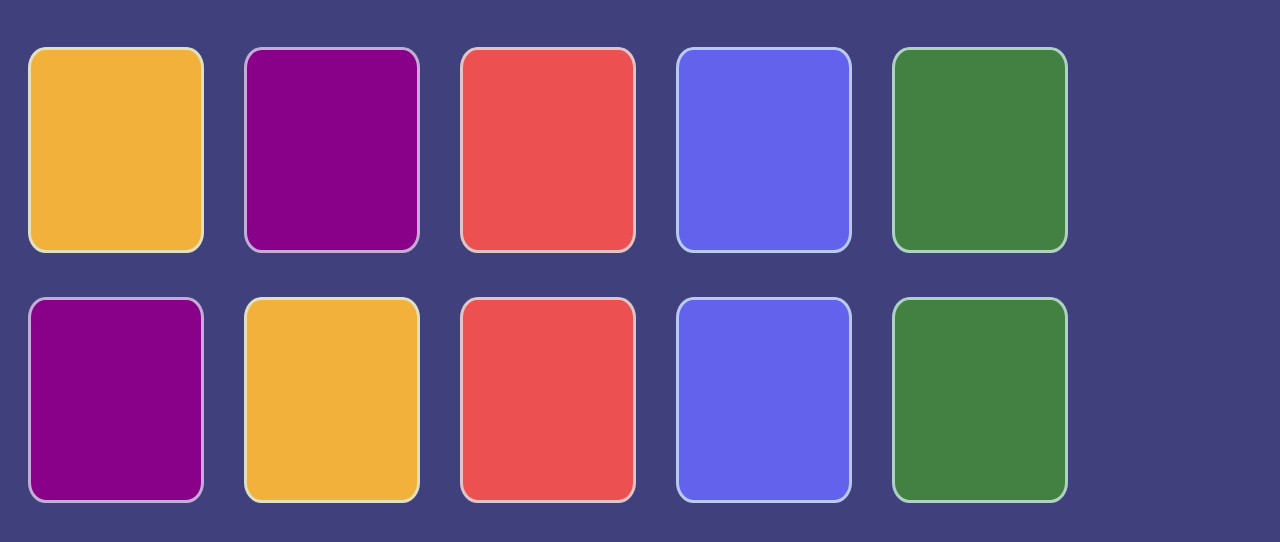
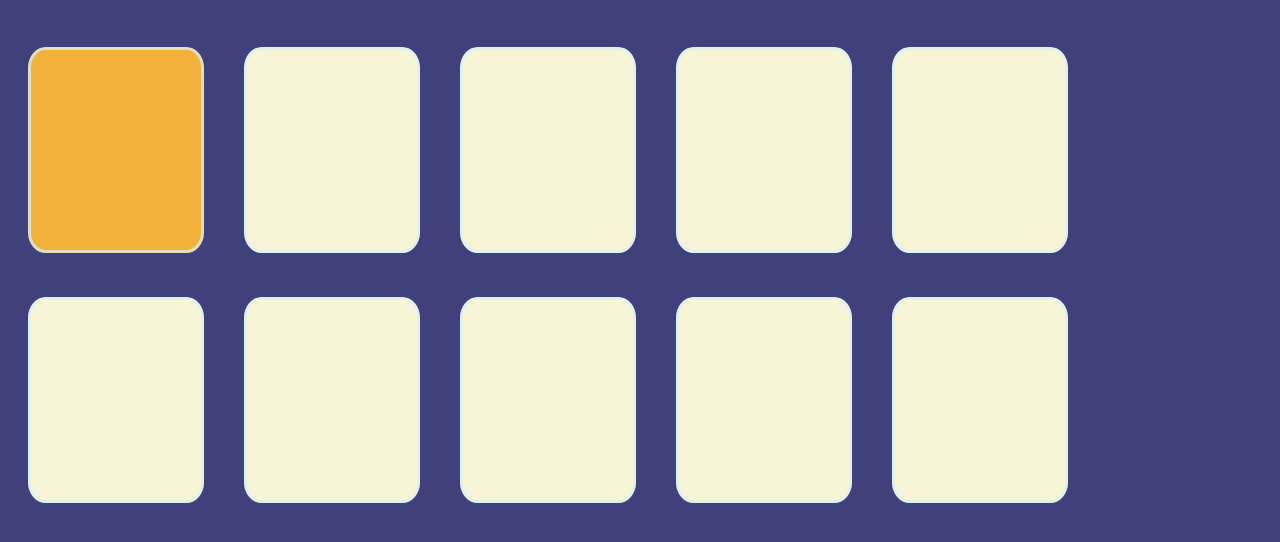
Before and after one commit to jswwWorks/memory-game, a plain HTML site: page index.html in a window 1280 px wide. Both pictures are taken after a click on the element 116 px from the left and 234 px from the top of the page. Shown: the part 84-626 px from the top of the page. Drawn offline with Linux system fonts and the light colour scheme.

Commit message:
game is far more functional

```diff
--- a/memory-game.css
+++ b/memory-game.css
@@ -21,10 +21,13 @@ h1 {
   border-radius: 10%;
 }
 
+/* you'll style unflipped as you make the cards
 div.unflipped{
   background-color: rgb(248, 245, 215);
 }
+*/
 
+/* currently, make the class mean nothing
 div.purple{
   background-color: rgb(137, 0, 137);
 }
@@ -44,3 +47,4 @@ div.green{
 div.orange{
   background-color: rgb(241, 177, 59);
 }
+*/
--- a/memory-game.js
+++ b/memory-game.js
@@ -8,17 +8,22 @@ const COLORS = [
   "red", "blue", "green", "orange", "purple",
 ]; // generates an array with the initial colors
 
-let colorFrequencies = {
-  "blue" : 0,
-  "red" : 0,
-  "green" : 0,
-  "orange" : 0,
-  "purple" : 0
-} // initializes an object with the amount of flipped cards in a given array
+let realColors = { // the colors to change things to as needed
+  "blue" : 'rgb(98, 98, 236)',
+  "red" : 'rgb(237, 80, 80)',
+  "green" : 'rgb(67, 129, 67)',
+  "orange" : 'rgb(241, 177, 59)',
+  "purple" : 'rgb(137, 0, 137)'
+}
 
 let colorIDsArr = []; // I'll populate this array with ids to make ID assignments easier
-// id assignment will happen in createCards() function
+// id assignment will happen in idCreator() function
 
+
+// relevant variables for a flipped card that has yet to be matched
+let numActive = 0; // this represents the number of active cards that are flipped
+let activeCardsIDs = []; // an array of the currently active card's id's
+let activeCardsColorClass = []; // array of the currently active card's color class
 
 const colors = shuffle(COLORS); // shuffles the COLORS array and stores it with the name 'colors'
 
@@ -42,70 +47,127 @@ function shuffle(items) {
   return items;
 }
 
-/** Create card for every color in colors (each will appear twice)
- *
- * Each div DOM element will have:
- * - a class with the value of the color
- * - a click event listener for each card to handleCardClick
- */
-
 function createCards(colors) {
-  const gameBoard = document.getElementById("game");
-
+  const gameBoard = document.getElementById("game"); // this is what we'll append the card to
   for (let color of colors) {
     const oneCard = document.createElement('div'); // creates div for card
+    oneCard.id = idCreator(color); // calls function that generates an id for each specific card
+    oneCard.style.backgroundColor = "rgb(248, 245, 215)"; // set the unflipped color
+    oneCard.classList.add(color); // add class of the card's color
+    gameBoard.append(oneCard); // appends the card to the gameboard div element
+    oneCard.addEventListener('click', handleCardClick); // when card is clicked, handleCardClick triggers
+  }
+}
 
-    // this if-else statement assigns each card with an id
-    if (!!colorIDsArr.includes(`${color}1`)) { // if the first card of this color was already created, make it card 2
-      oneCard.id = `${color}2`;
-      colorIDsArr.push(`${color}2`); // adds it to array
-    }
-    else {
-      oneCard.id = `${color}1`; // or makes its id color1
-      colorIDsArr.push(`${color}1`); // adds it to array
-    }
-
-    oneCard.classList.add(color); // makes the card's class its color
-    oneCard.classList.add('aCard'); // adds the class 'aCard'
-    oneCard.classList.add('unflipped'); // adds the class unflipped
-    oneCard.classList.add('unlocked'); // allows a card to be modified
-    gameBoard.append(oneCard); // appends the card to the gameboard div element! // also send color name for the sake of handleClickCard obj
-    // now that I've created the card, I need to add an event listener to go to the handleCardClick function
-    oneCard.addEventListener('click', e => {
-      if (oneCard.classList.contains('unlocked')) {
-        handleCardClick(e, color);
-      }
-      else {
-        console.log('the card you clicked is locked'); // test this out soon after dinner!
-      }
-    }); // this is what triggers when a card is clicked
-    //oneCard.addEventListener('click', handleCardClick(e)); // figure out proper syntax but this would send it to the function
-    // missing code here ...
+/** This function creates an id for each distinct card in the array. */
+function idCreator(colorVal) {
+  if (!!colorIDsArr.includes(`${colorVal}1`)) { // if first card of this color was already created, make it card 2
+    colorIDsArr.push(`${colorVal}2`);
+    return `${colorVal}2`;
+  }
+  else {
+    colorIDsArr.push(`${colorVal}1`); // or makes its id color1
+    return `${colorVal}1`;
   }
 }
 
 /** Flip a card face-up. */
 
-function flipCard(card) {
-  // ... you need to write this ...
+function flipCard(card, colorToAdd) {
+  // update the card's background based on it's actual hidden color
+  card.style.backgroundColor = `${realColors[colorToAdd]}`;
 }
 
 /** Flip a card face-down. */
 
-function unFlipCard(card) {
-  // ... you need to write this ...
+function unFlipCard(firstID, secondID) {
+  // grab both of the elements to unflip
+  let cardOne = document.getElementById(firstID);
+  let cardTwo = document.getElementById(secondID);
+  cardOne.style.backgroundColor = "rgb(248, 245, 215)";
+  cardTwo.style.backgroundColor = "rgb(248, 245, 215)"; // resets the styles of both cards
 }
 
 /** Handle clicking on a card: this could be first-card or second-card. */
 
-function handleCardClick(evt, col) { // beautiful -- this sends the name of the color through which really matters
-  console.log(`this is the ${col} and this is the ${evt}`);
-  console.log(evt.classList);
+function handleCardClick(event) {
+
+  // gather info about the event
+  const theCard = event.target; // this grabs the element
+  const cardID = theCard.id; // this is its id
+  const cardColor = cardID.slice(0, cardID.length - 1); // this is its class & its color
+
+  if (numActive < 2){ // things will only happen if there's 0 or 1 active cards
+    numActive++; // a card was just clicked on, so add to number of active cards in play
+
+    // LATER, add a time delay here!
+    flipCard(theCard, cardColor); // flip over the card that was just clicked
+
+    // numActive is either 1 or 2
+
+    if (numActive === 1) { // if it's 1, all you need to do is add info
+      activeCardsIDs.push(cardID); // adds card id to the array
+      activeCardsColorClass.push(cardColor); // adds color to the array
+    }
+
+    else if (numActive === 2) { // but if it's 2, you need to check to see if they match!
+      if ((cardColor == activeCardsColorClass[0]) && (cardID != activeCardsIDs[0])) {
+        // if it's a match, alert the player
+        console.log('you found a match!');
+        // remove the events from each of those cards
+        // first removal is easy, it's the card you had before
+        theCard.removeEventListener('click', handleCardClick); // testing out removing ability
+        // second removal requires retrieving the element
+        let secondElement = document.getElementById(`${activeCardsIDs[0]}`);
+        secondElement.removeEventListener('click', handleCardClick); // removes from second element
+      }
+      else {
+        // otherwise, it wasn't a match
+        console.log('sorry bud, that\'s not a match');
+        unFlipCard(cardID, activeCardsIDs[0]); // sends ids of the 2 cards to unflip array
+      }
+      // either way, you need to reset the saved information
+      numActive = 0; // reset num active
+      activeCardsColorClass = []; // reset class array
+      activeCardsIDs = []; // reset ids array
+    }
+    // in the case of 2 you need to clear out the array
+    // if cards need to be unflipped you can get element by id! super convenient
+
+
+
+
+
+
+  }
+
+
+
+
+  console.log('you clicked on a card!');
+  console.log(`the card's id is ${theCard.id} and its color is ${cardColor}`);
+
+
+  /* IMPORTANT
+  const theCard = event.target;
+  theCard.removeEventListener('click', handleCardClick); // testing out removing ability
+  this is what I'll use (in some capacity) to make cards unclickable after they're out of use!
+  */
+
   // ... you need to write this ...
 }
 
 
-/* to change # of flipped cards and max it at 2, write a conditional and also set a global variable
+/*
+there is in fact a way to theoretically unflip a card you didn't want to flip over, but i don't think that's how
+memory normally works (there's no takesies backsies)
+
+current priority is to figure out how the timer works because it's automatically reseting it without showing you the failing
+
+also make a congratulatory message to the winner once they've won
+
+
+to change # of flipped cards and max it at 2, write a conditional and also set a global variable
 that initializes flipCount
 
 let flipCount = 0; // this will start the flip count
@@ -116,4 +178,26 @@ everytime a card is unflipped, -1;
 
 will players be allowed to unflip a card before submitting a guess? Is that up to you or could
 it be later in the instructions?
+
+old add event listener function
+
+oneCard.addEventListener('click', e => {
+      handleCardClick(e, color, oneCard.id, oneCard);
+      /* ignore locking and unlocking for now
+      if (oneCard.classList.contains('unlocked')) {
+        handleCardClick(e, color);
+      }
+      else {
+        console.log('the card you clicked is locked'); // test this out soon after dinner!
+      }
+
+
+      oneCard.addEventListener('click', function() {
+        handleCardClick(color, oneCard.id, oneCard);
+
+      so previously I was sending all this information through, but I think that's a bit much.
+      ideally i should be able to find all that information knowing the event itself
+
+      look into that to see if that is possible!
+
 */
```
